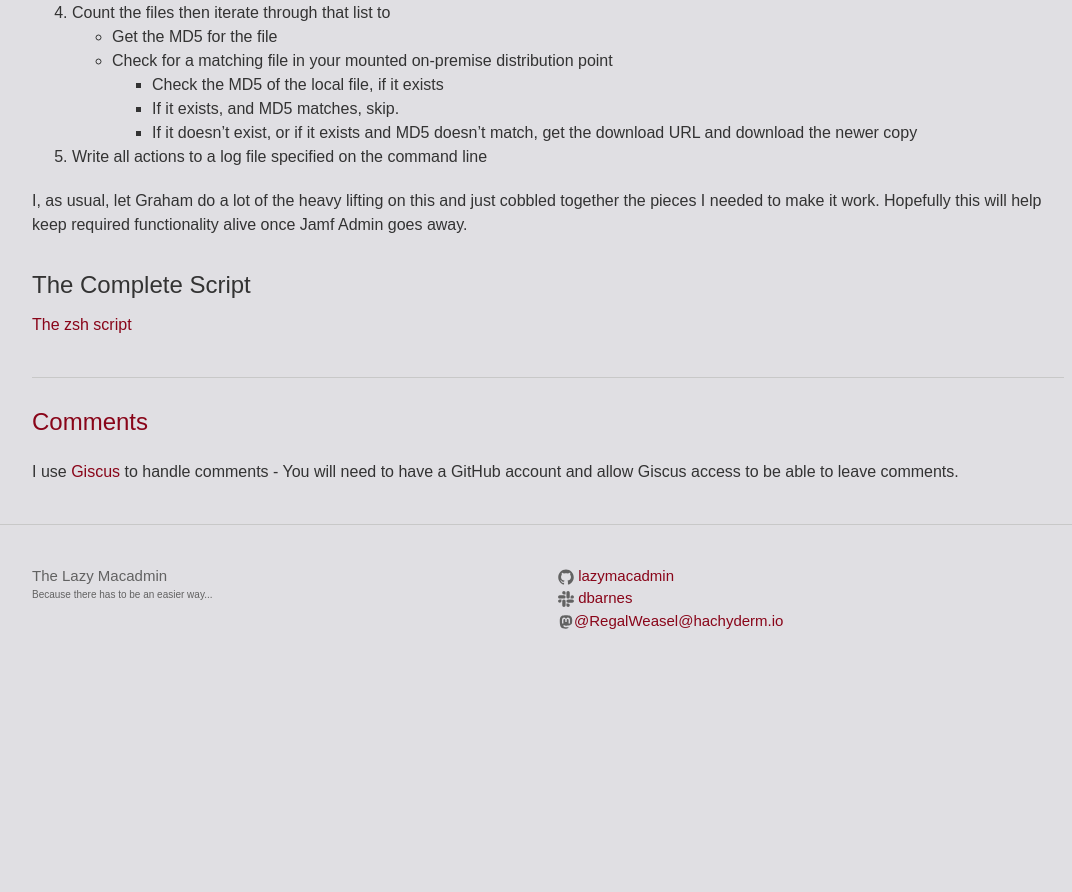
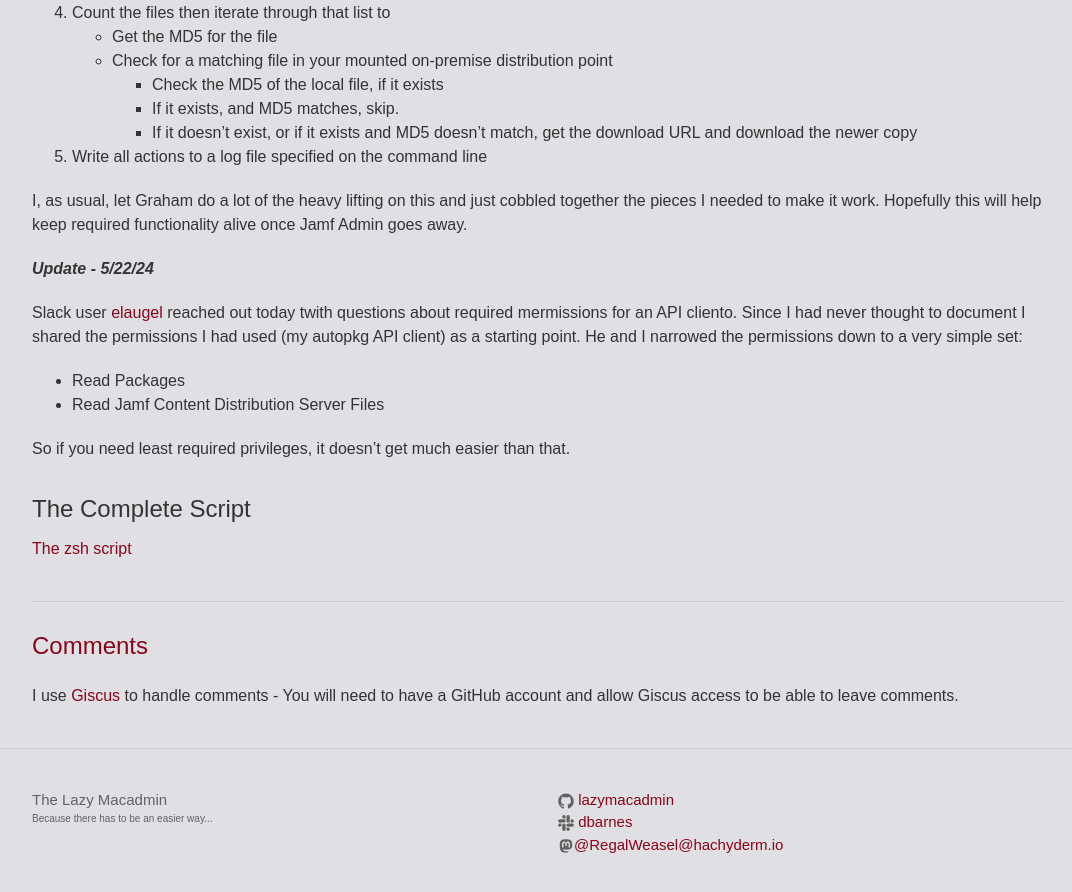
Before and after one commit to lazymacadmin/lazymacadmin.github.io, a Jekyll site: the page built from _posts/2024-02-22-manually-syncing-jcds2-to-on-prem-dp.md, in a window 1280 px wide and 900 px high, scrolled down 2757 px. Shown: the top 892 px of the window, without its empty margins (92-1164 px from the left). Built offline with Jekyll 4.4.1, drawn with Linux system fonts in a browser that asks for light colours; some web fonts are replaced; comment, search, counter and statistics services are not loaded; before the commit the page ends 3469 px from its top, so only the background shows below that.

Commit message:
Update 2024-02-22-manually-syncing-jcds2-to-on-prem-dp.md

```diff
--- a/_posts/2024-02-22-manually-syncing-jcds2-to-on-prem-dp.md
+++ b/_posts/2024-02-22-manually-syncing-jcds2-to-on-prem-dp.md
@@ -81,5 +81,13 @@ Usage: sync_jcds_local_dp.zsh --id /path/to/identity_file --jss your.jamf.server
 
 I, as usual, let Graham do a lot of the heavy lifting on this and just cobbled together the pieces I needed to make it work. Hopefully this will help keep required functionality alive once Jamf Admin goes away.
 
+_**Update - 5/22/24**_
+
+Slack user [elaugel](https://macadmins.slack.com/team/UD462CMJB) reached out today twith questions about required mermissions for an API cliento. Since I had never thought to document I shared the permissions I had used (my autopkg API client) as a starting point. He and I narrowed the permissions down to a very simple set:
+- Read Packages
+- Read Jamf Content Distribution Server Files
+
+So if you need least required privileges, it doesn't get much easier than that.
+
 ## The Complete Script
 [The zsh script](https://gist.github.com/lazymacadmin/d4be46c2a782f34e1443e7714bfd22b4)
```
